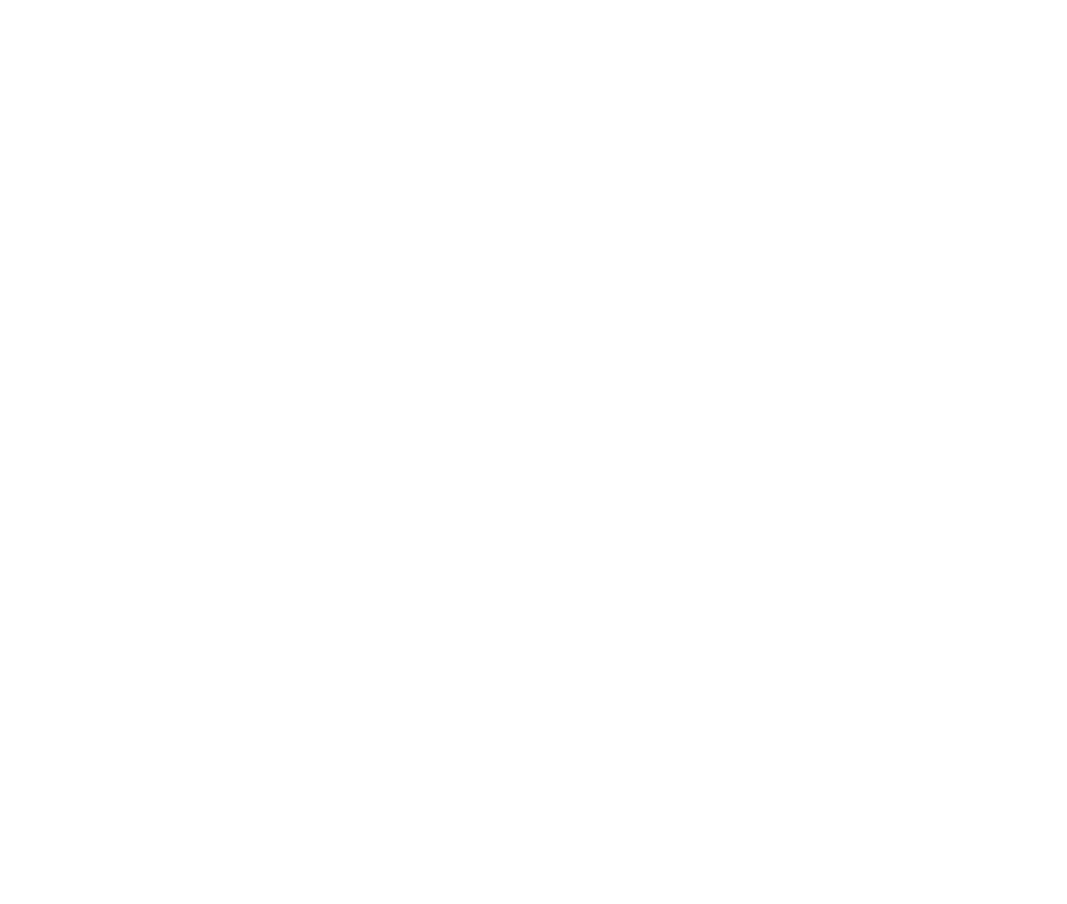
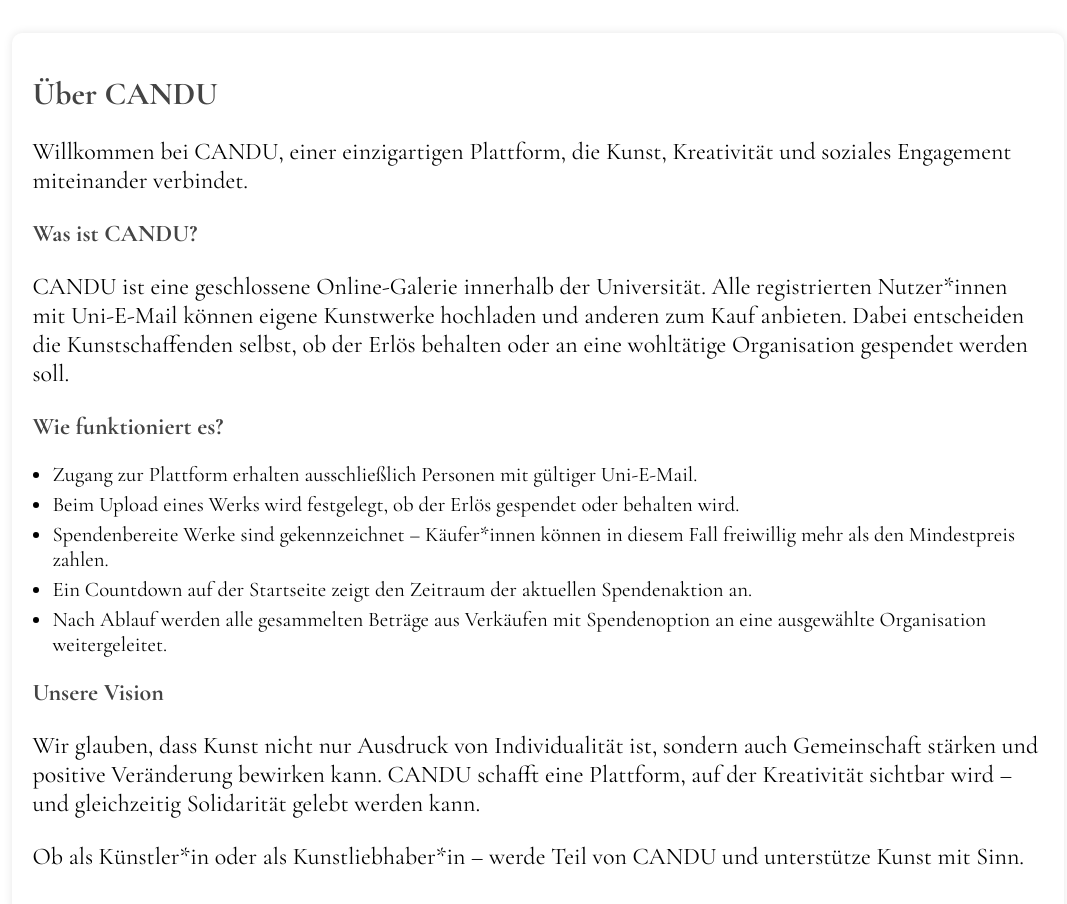
Before and after one commit to MoSamani/charity-artgallery, a React (Create React App) app in the folder frontend/: page /about in a window 1280 px wide. Shown: the part 260-1164 px from the top of the page, without its empty margins (102-1169 px from the left). Before the commit the page ends 800 px from the top, so only its background shows below. Built offline with nearby package versions, Linux system fonts and the light colour scheme.

Commit message:
Added About page und fixed bugs

```diff
--- a/frontend/src/components/FormRow.css
+++ b/frontend/src/components/FormRow.css
@@ -1,3 +1,14 @@
 .form-label {
   font-size: 1.1rem;
 }
+
+.checkbox-row {
+  display: flex;
+  align-items: center;
+  gap: 8px;
+}
+
+.form-input[type='checkbox'] {
+  width: 16px;
+  height: 16px;
+}
--- a/frontend/src/components/FormRow.jsx
+++ b/frontend/src/components/FormRow.jsx
@@ -11,7 +11,7 @@ const FormRow = ({
   errorMessage,
 }) => {
   return (
-    <div className="form-row">
+    <div className={`form-row ${type === 'checkbox' ? 'checkbox-row' : ''}`}>
       <label htmlFor={name} className="form-label">
         {labelText || name.charAt(0).toUpperCase() + name.slice(1)}
       </label>
--- /dev/null
+++ b/frontend/src/components/LogoutButton.jsx
@@ -0,0 +1,31 @@
+import React from 'react'
+import { useNavigate } from 'react-router-dom'
+import { useDispatch } from 'react-redux'
+import { logoutUser } from '../features/user/userSlice.jsx'
+import {
+  removeUsersArtworks,
+  removeFavoriteArtworks,
+} from '../features/artwork/artworkSlice.jsx'
+import { removeOfferdArtworks } from '../features/offer/offerSlice.jsx'
+
+function LogoutButton() {
+  const dispatch = useDispatch()
+  const navigate = useNavigate()
+  return (
+    <button
+      type="button"
+      onClick={() => {
+        dispatch(logoutUser())
+        dispatch(removeFavoriteArtworks())
+        dispatch(removeUsersArtworks())
+        dispatch(removeOfferdArtworks())
+        navigate('/login')
+      }}
+      className="member-btn"
+    >
+      {'Logout'}
+    </button>
+  )
+}
+
+export default LogoutButton
--- a/frontend/src/components/filter.css
+++ b/frontend/src/components/filter.css
@@ -95,7 +95,7 @@ select {
 }
 
 /* Mobile Ansicht: Bild über den Infos */
-@media (max-width: 480px) {
+@media (max-width: 760px) {
   .price-filter-container {
     display: contents;
     align-items: center;
--- a/frontend/src/pages/about/About.css
+++ b/frontend/src/pages/about/About.css
@@ -1,4 +1,4 @@
-/* about.css .about-body {
+.about-body {
   font-family: Arial, sans-serif;
   margin: 0;
   padding: 0;
@@ -21,10 +21,20 @@ h2 {
 }
 
 ul {
-  list-style-type: none;
-  padding: 0;
+  list-style-type: disc;
+  padding-left: 20px;
 }
 
 ul li {
-  margin: 10px 0;
-} */
+  margin: 5px 0;
+}
+
+.about-body-p {
+  font-size: 1.5rem;
+  font-weight: 500;
+}
+
+.about-body-ul {
+  font-size: 1.3rem;
+  font-weight: 500;
+}
--- a/frontend/src/pages/about/About.jsx
+++ b/frontend/src/pages/about/About.jsx
@@ -1,11 +1,61 @@
 import React from 'react'
 import Navbar from '../../components/Navbar'
+import './About.css'
 
 function About() {
   return (
     <>
       <div>
         <Navbar />
+        <div className="about-container">
+          <h1>Über CANDU</h1>
+          <p className="about-body-p">
+            Willkommen bei CANDU, einer einzigartigen Plattform, die Kunst,
+            Kreativität und soziales Engagement miteinander verbindet.
+          </p>
+          <h2>Was ist CANDU?</h2>
+          <p className="about-body-p">
+            CANDU ist eine geschlossene Online-Galerie innerhalb der
+            Universität. Alle registrierten Nutzer*innen mit Uni-E-Mail können
+            eigene Kunstwerke hochladen und anderen zum Kauf anbieten. Dabei
+            entscheiden die Kunstschaffenden selbst, ob der Erlös behalten oder
+            an eine wohltätige Organisation gespendet werden soll.
+          </p>
+          <h2>Wie funktioniert es?</h2>
+          <ul className="about-body-ul">
+            <li>
+              Zugang zur Plattform erhalten ausschließlich Personen mit gültiger
+              Uni-E-Mail.
+            </li>
+            <li>
+              Beim Upload eines Werks wird festgelegt, ob der Erlös gespendet
+              oder behalten wird.
+            </li>
+            <li>
+              Spendenbereite Werke sind gekennzeichnet – Käufer*innen können in
+              diesem Fall freiwillig mehr als den Mindestpreis zahlen.
+            </li>
+            <li>
+              Ein Countdown auf der Startseite zeigt den Zeitraum der aktuellen
+              Spendenaktion an.
+            </li>
+            <li>
+              Nach Ablauf werden alle gesammelten Beträge aus Verkäufen mit
+              Spendenoption an eine ausgewählte Organisation weitergeleitet.
+            </li>
+          </ul>
+          <h2>Unsere Vision</h2>
+          <p className="about-body-p">
+            Wir glauben, dass Kunst nicht nur Ausdruck von Individualität ist,
+            sondern auch Gemeinschaft stärken und positive Veränderung bewirken
+            kann. CANDU schafft eine Plattform, auf der Kreativität sichtbar
+            wird – und gleichzeitig Solidarität gelebt werden kann.
+          </p>
+          <p className="about-body-p">
+            Ob als Künstler*in oder als Kunstliebhaber*in – werde Teil von CANDU
+            und unterstütze Kunst mit Sinn.
+          </p>
+        </div>
       </div>
     </>
   )
--- a/frontend/src/pages/home/Home.css
+++ b/frontend/src/pages/home/Home.css
@@ -21,7 +21,7 @@
 }
 
 /* Mobile Ansicht: Bild über den Infos */
-@media (max-width: 480px) {
+@media (max-width: 760px) {
   .countdown-stepbar {
     display: contents;
     align-items: center;
--- a/frontend/src/pages/user/User.jsx
+++ b/frontend/src/pages/user/User.jsx
@@ -5,21 +5,21 @@ import Col from 'react-bootstrap/Col'
 import Nav from 'react-bootstrap/Nav'
 import Row from 'react-bootstrap/Row'
 import Tabs from 'react-bootstrap/Tabs'
-import { logoutUser } from '../../features/user/userSlice'
+// import { logoutUser } from '../../components/LogoutButton.jsx'
 import Navbar from '../../components/Navbar.jsx'
 import { useNavigate } from 'react-router-dom'
 import {
   getUsersArtworks,
   getUsersFavoriteArtworks,
   setArtwork,
-  removeUsersArtworks,
-  removeFavoriteArtworks,
+  // removeUsersArtworks,
+  // removeFavoriteArtworks,
 } from '../../features/artwork/artworkSlice.jsx'
 
 import {
   getOfferdArtworks,
   getUsersumOffers,
-  removeOfferdArtworks,
+  // removeOfferdArtworks,
   removeOffer,
 } from '../../features/offer/offerSlice.jsx'
 import { useSelector } from 'react-redux'
@@ -28,6 +28,7 @@ import Footer from '../../components/Footer.jsx'
 import { getUser, updateUser } from '../../features/user/userSlice.jsx'
 import DeleteButton from '../../components/DeleteButton'
 import FormRow from '../../components/FormRow'
+import LogoutButton from '../../components/LogoutButton.jsx'
 // import 'bootstrap/dist/css/bootstrap.min.css'
 import '../../bootstrap-styles/custom-bootstrap.scss' // Nur die benötigten Bootstrap-Styles
 import './User.css'
@@ -159,6 +160,20 @@ function User() {
                           <p>No paintings is Artworks!</p>
                         )}
                       </div>
+                      {/* <button
+                        type="button"
+                        onClick={() => {
+                          dispatch(logoutUser())
+                          dispatch(removeFavoriteArtworks())
+                          dispatch(removeUsersArtworks())
+                          dispatch(removeOfferdArtworks())
+                          navigate('/login')
+                        }}
+                        className="member-btn"
+                      >
+                        {'Logout'}
+                      </button> */}
+                      <LogoutButton />
                     </Tab.Pane>
                     <Tab.Pane eventKey="second">
                       <div
@@ -210,6 +225,20 @@ function User() {
                           <p>No Offers for any Artworks!</p>
                         )}
                       </div>
+                      {/* <button
+                        type="button"
+                        onClick={() => {
+                          dispatch(logoutUser())
+                          dispatch(removeFavoriteArtworks())
+                          dispatch(removeUsersArtworks())
+                          dispatch(removeOfferdArtworks())
+                          navigate('/login')
+                        }}
+                        className="member-btn"
+                      >
+                        {'Logout'}
+                      </button> */}
+                      <LogoutButton />
                     </Tab.Pane>
                     <Tab.Pane eventKey="third">
                       <div
@@ -238,6 +267,20 @@ function User() {
                           <p>No favorite Artworks!</p>
                         )}
                       </div>
+                      {/* <button
+                        type="button"
+                        onClick={() => {
+                          dispatch(logoutUser())
+                          dispatch(removeFavoriteArtworks())
+                          dispatch(removeUsersArtworks())
+                          dispatch(removeOfferdArtworks())
+                          navigate('/login')
+                        }}
+                        className="member-btn"
+                      >
+                        {'Logout'}
+                      </button> */}
+                      <LogoutButton />
                     </Tab.Pane>
                   </Tab.Content>
                 </Col>
@@ -294,8 +337,7 @@ function User() {
             </div>
           </Tab>
         </Tabs>
-      </div>
-      <button
+        {/* <button
           type="button"
           onClick={() => {
             dispatch(logoutUser())
@@ -307,7 +349,8 @@ function User() {
           className="member-btn"
         >
           {'Logout'}
-      </button>
+        </button> */}
+      </div>
 
       <div>
         <Footer />
```
Also changed, not shown: frontend/src/App.css (+7 -1 lines). Lines whose indentation alone changed are shown as unchanged.
